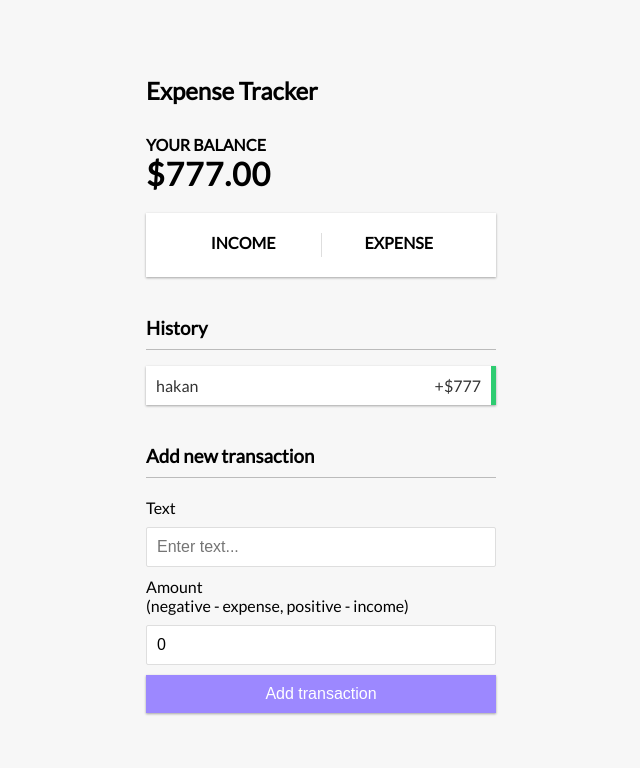
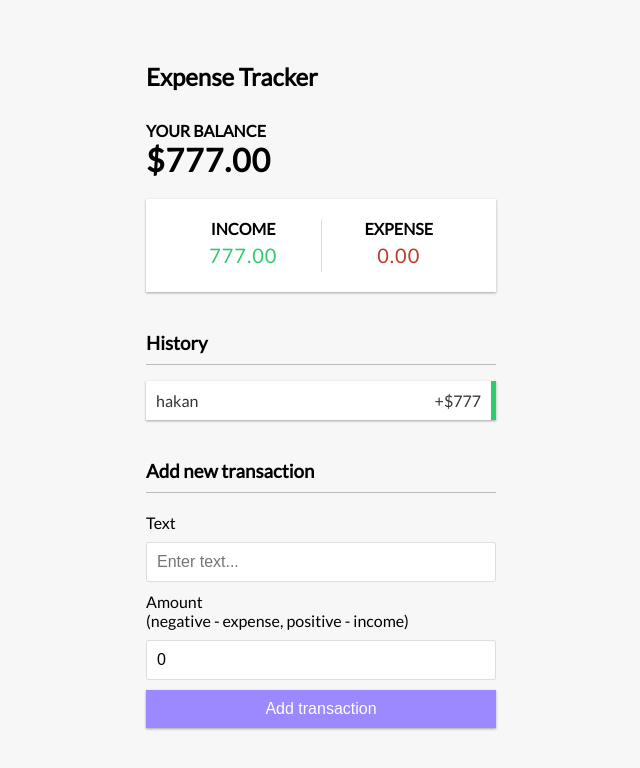
Before and after one commit to msinemkaya/expense-tracker, a React (Create React App) app: page / in a window 1280 px wide. Shown: the top 768 px of the page, without its empty margins (319-959 px from the left). Built offline with nearby package versions, Linux system fonts and the light colour scheme.

Commit message:
feat: showed expense and income values

```diff
--- a/src/components/IncomeExpenseCards.js
+++ b/src/components/IncomeExpenseCards.js
@@ -1,8 +1,8 @@
-export default function IncomeExpenseCards({type, sign}){
+export default function IncomeExpenseCards({type, sign, value}){
   return(
     <div>
       <h4>{type}</h4>
-      <p id={`money-${sign}`} className={`money ${sign}`}></p>
+      <p id={`money-${sign}`} className={`money ${sign}`}> {value} </p>
     </div>
   );
 }
--- a/src/components/IncomeExpenses.js
+++ b/src/components/IncomeExpenses.js
@@ -1,10 +1,23 @@
+import useGlobalContext from '../hooks/use-global-context';
 import IncomeExpenseCards from './IncomeExpenseCards';
 
 export default function IncomeExpenses(){
+
+  const { state: { transactions } } = useGlobalContext()
+
+  const amounts = transactions.map(transaction => transaction.amount)
+
+  const income = amounts.filter(amount => amount > 0)
+    .reduce((acc, crr) => (acc += crr),0).toFixed(2)
+
+  const expense = (amounts.filter(amount => amount < 0)
+  .reduce((acc, crr) => (acc += crr),0) * 1).toFixed(2)
+
+
   return(
     <div className='inc-exp-container'>
-      <IncomeExpenseCards type={'income'} sign={'plus'} />
-      <IncomeExpenseCards type={'expense'} sign={'minus'} />
+      <IncomeExpenseCards type={'income'} sign={'plus'} value={income}/>
+      <IncomeExpenseCards type={'expense'} sign={'minus'} value={expense} />
     </div>
   );
 }
```
